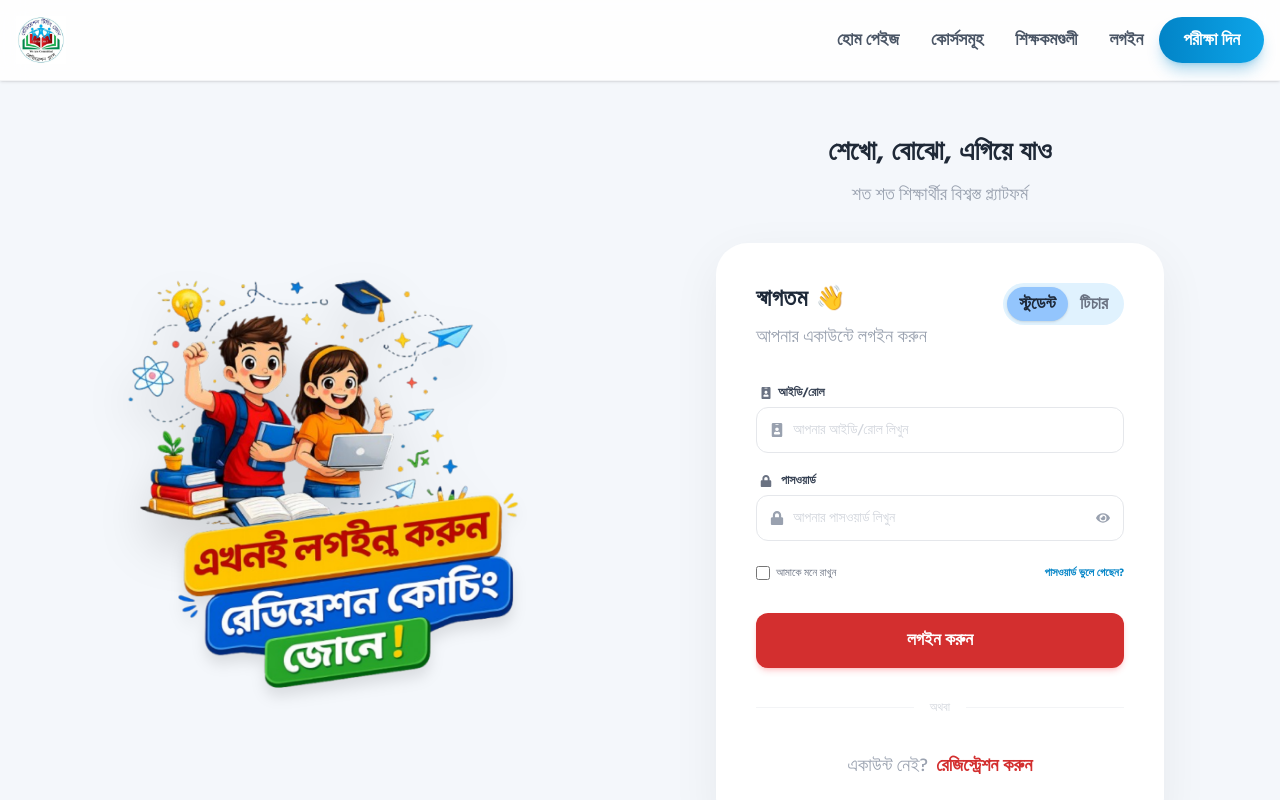
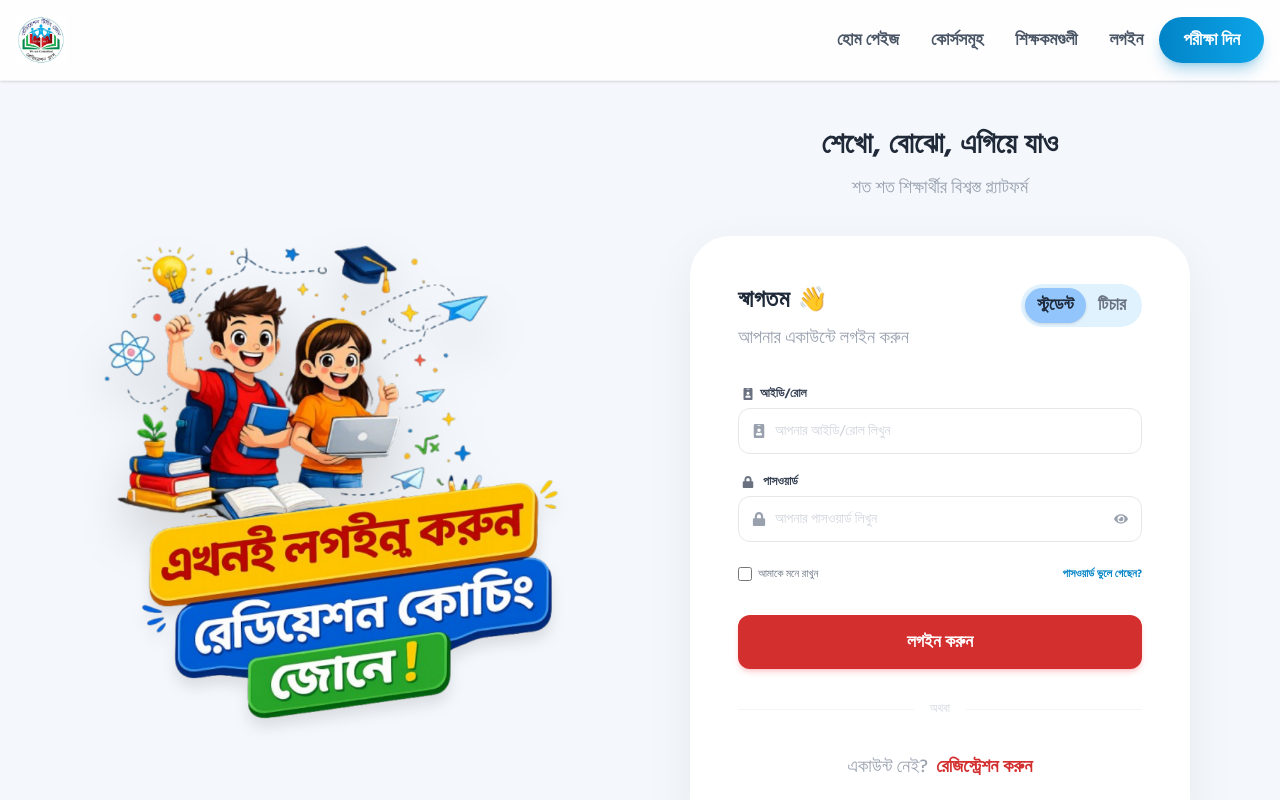
Before and after one commit to Supto71/Radiation-Coaching, a React (Vite) app in the folder frontend/: page /login in a window 1280 px wide. Shown: the top 800 px of the page. Built offline with nearby package versions, Linux system fonts and the light colour scheme.

Commit message:
Increase sizing for login page

```diff
--- a/frontend/src/pages/Login.jsx
+++ b/frontend/src/pages/Login.jsx
@@ -54,12 +54,12 @@ const Login = () => {
           <img
             src="/kids.png"
             alt="Students"
-            className="w-[85%] sm:w-[70%] lg:w-[90%] max-w-lg object-contain drop-shadow-2xl z-10"
+            className="w-[95%] sm:w-[80%] lg:w-[100%] max-w-2xl object-contain drop-shadow-2xl z-10"
           />
           <img
             src="/login-text.png"
             alt="Login Text"
-            className="w-[70%] sm:w-[50%] lg:w-[70%] max-w-sm object-contain drop-shadow-xl z-20 -mt-16 sm:-mt-24"
+            className="w-[85%] sm:w-[65%] lg:w-[85%] max-w-lg object-contain drop-shadow-xl z-20 -mt-20 sm:-mt-28"
           />
         </div>
 
@@ -68,11 +68,11 @@ const Login = () => {
 
           {/* Top Heading above Card */}
           <div className="text-center mb-8">
-            <h2 className="text-[1.7rem] font-extrabold text-gray-800 mb-1" style={{ color: '#1f2937' }}>শেখো, বোঝো, এগিয়ে যাও</h2>
-            <p className="text-gray-400 text-sm font-medium">শত শত শিক্ষার্থীর বিশ্বস্ত প্ল্যাটফর্ম</p>
+            <h2 className="text-[1.8rem] font-extrabold text-gray-800 mb-1" style={{ color: '#1f2937' }}>শেখো, বোঝো, এগিয়ে যাও</h2>
+            <p className="text-gray-400 text-base font-medium">শত শত শিক্ষার্থীর বিশ্বস্ত প্ল্যাটফর্ম</p>
           </div>
 
-          <div className="bg-white w-full max-w-md p-8 sm:p-10 rounded-[2rem] shadow-[0_15px_50px_rgba(0,0,0,0.06)]">
+          <div className="bg-white w-full max-w-[500px] p-8 sm:p-12 rounded-[2.5rem] shadow-[0_15px_50px_rgba(0,0,0,0.06)]">
 
             {/* Card Header & Toggle */}
             <div className="flex justify-between items-start mb-8">
```
